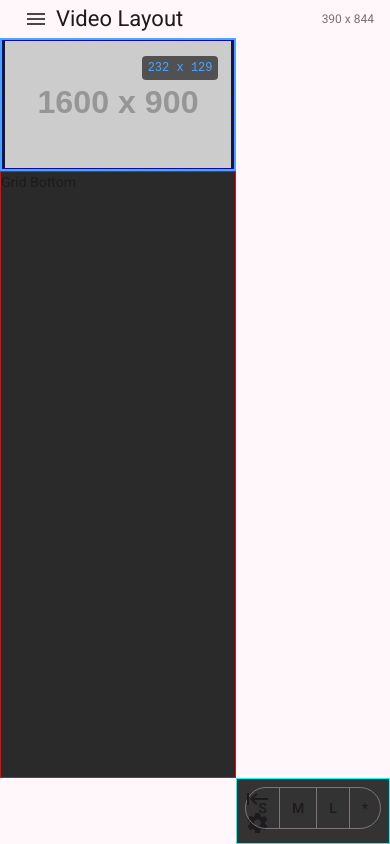
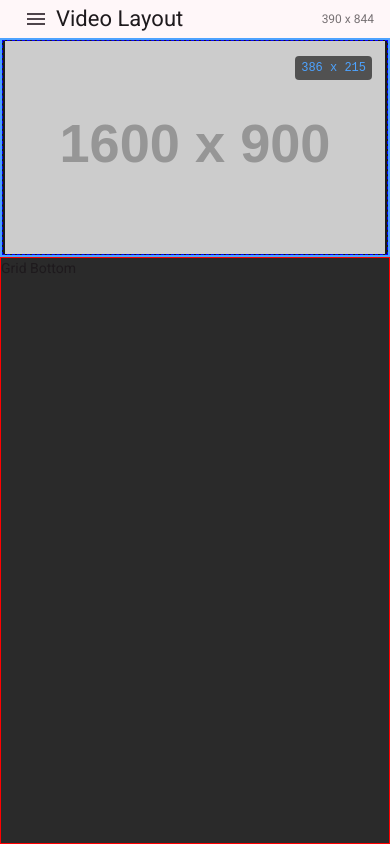
Before and after one commit to dtoerber/video-layout, an Angular app: page / in a window 390 px wide. Built offline with nearby package versions, Linux system fonts and the light colour scheme.

Commit message:
hide sections in tablet portrait mode

```diff
--- a/src/app/components/layout-one/grid.scss
+++ b/src/app/components/layout-one/grid.scss
@@ -98,6 +98,12 @@
   width: 100%;
 }
 
+.panel,
+.gutter,
+.resizer {
+  display: none;
+}
+
 // =============================================================================
 // 2. Tablet (min-width: 769px)
 // Video full-width top, 6 panels in 3-col grid, grid-bottom bottom
@@ -105,25 +111,15 @@
 
 @include bp.tablet {
   .page {
-    grid-template-columns: 1fr 1fr 1fr;
-    grid-template-rows: auto auto auto minmax(#{bp.$min-grid-height}, 1fr);
+    grid-template-columns: 1fr;
+    grid-template-rows: auto minmax(#{bp.$min-grid-height}, 1fr);
     grid-template-areas:
-      'video           video           video'
-      'upper-middle-1  upper-middle-2  upper-middle-3'
-      'upper-right-1   upper-right-2   upper-right-3'
-      'bottom          bottom          bottom';
+      'video'
+      'bottom';
   }
 
   .video {
     width: 100%;
-  }
-
-  .panel {
-    display: block;
-  }
-
-  .panel.upper-right-1 {
-    display: flex;
   }
 
   .gutter,
```
